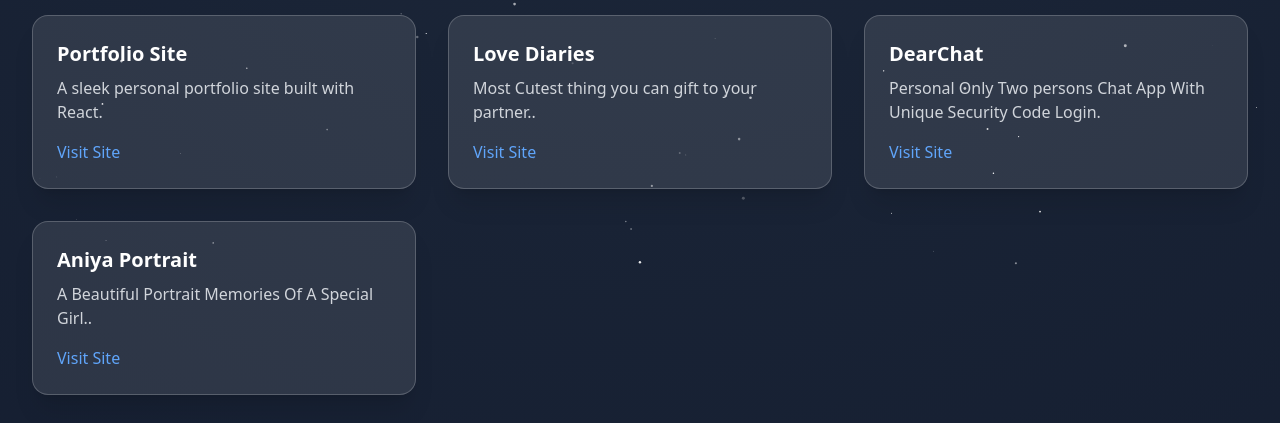
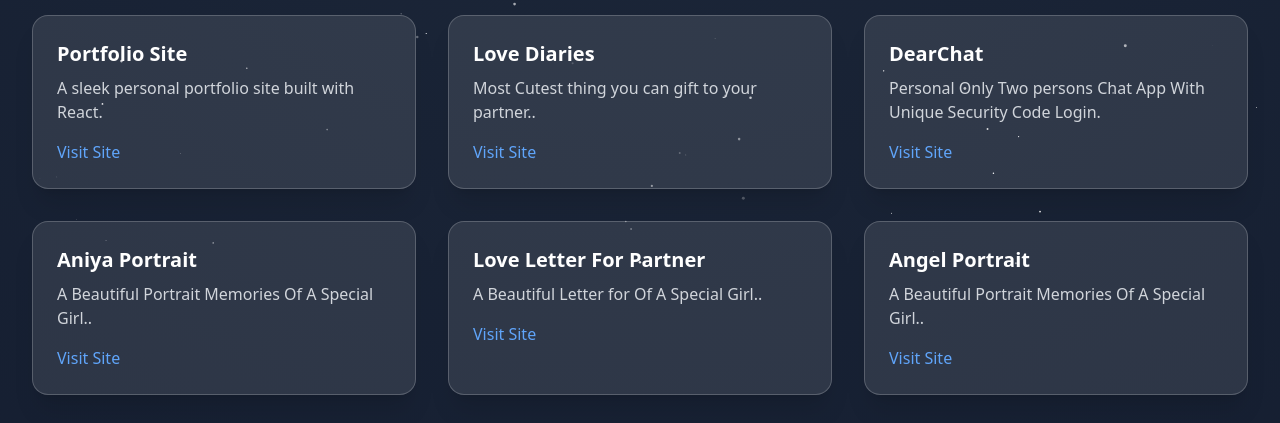
Before and after one commit to mukuldev-official/SiteShelf, a plain HTML site: page index.html in a window 1280 px wide. Shown: the part 529-952 px from the top of the page. Drawn offline with nearby package versions, Linux system fonts and the light colour scheme.

Commit message:
Update index.html

```diff
--- a/index.html
+++ b/index.html
@@ -64,12 +64,21 @@
           <p class="text-gray-300 mb-4">Personal Only Two persons Chat App With Unique Security Code Login.</p>
           <a href="https://mukuldev-official.github.io/DearChat/" class="text-blue-400 hover:underline">Visit Site</a>
         </div>
+
         <div class="rounded-2xl p-6 bg-white/10 border border-white/20 backdrop-blur-xl shadow-xl hover:scale-105 hover:ring-2 hover:ring-blue-400/30 transition-all duration-300">
-
-
           <h4 class="text-xl font-semibold mb-2">Aniya Portrait </h4>
           <p class="text-gray-300 mb-4">A Beautiful Portrait Memories Of A Special Girl..</p>
           <a href="https://mukuldev-official.github.io/Aniyaa/" class="text-blue-400 hover:underline">Visit Site</a>
+        </div>
+        <div class="rounded-2xl p-6 bg-white/10 border border-white/20 backdrop-blur-xl shadow-xl hover:scale-105 hover:ring-2 hover:ring-blue-400/30 transition-all duration-300">
+          <h4 class="text-xl font-semibold mb-2">Love Letter For Partner</h4>
+          <p class="text-gray-300 mb-4">A Beautiful Letter for Of A Special Girl..</p>
+          <a href="https://mukuldev-official.github.io/MySukoon/" class="text-blue-400 hover:underline">Visit Site</a>
+        </div>
+        <div class="rounded-2xl p-6 bg-white/10 border border-white/20 backdrop-blur-xl shadow-xl hover:scale-105 hover:ring-2 hover:ring-blue-400/30 transition-all duration-300">
+          <h4 class="text-xl font-semibold mb-2">Angel Portrait</h4>
+          <p class="text-gray-300 mb-4">A Beautiful Portrait Memories Of A Special Girl..</p>
+          <a href="https://mukuldev-official.github.io/Kashish/" class="text-blue-400 hover:underline">Visit Site</a>
         </div>
         <!-- Add more cards as needed -->
       </div>
```
